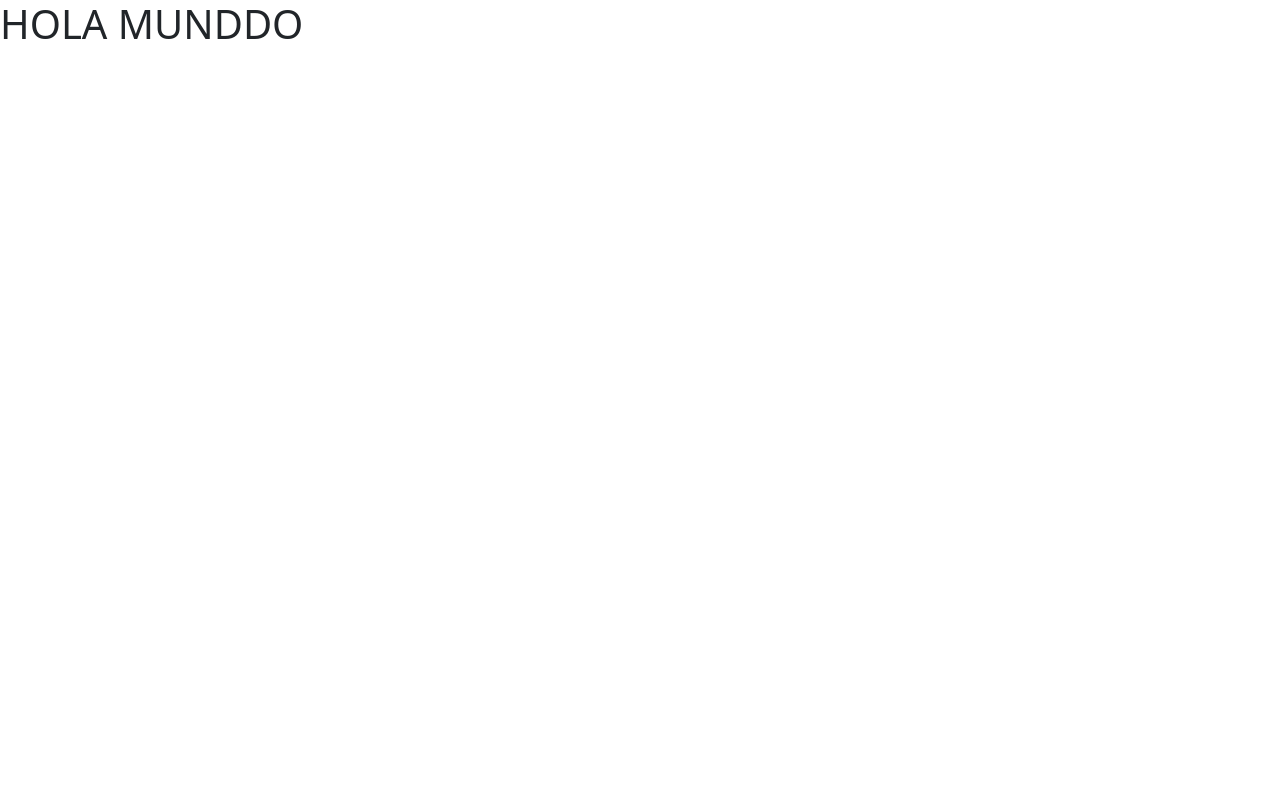
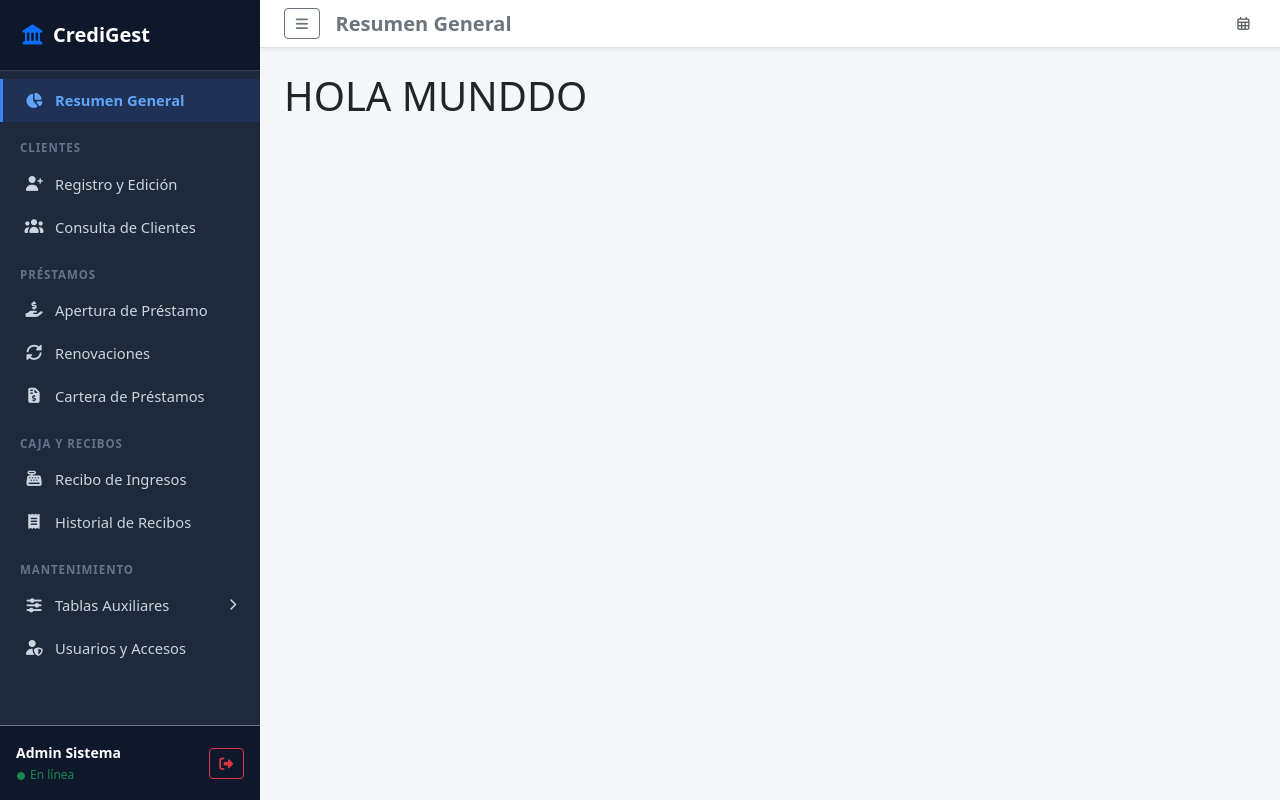
Before and after one commit to yelinsson23/sistema-prestamos, a PHP site: page / in a window 1280 px wide. Before the commit the page is almost empty. Run offline with PHP 8.4, Linux system fonts and the light colour scheme.

Commit message:
Se agrego navbar y se configuro para poder implementarlo en cualquier ventana

```diff
--- /dev/null
+++ b/bar.php
@@ -0,0 +1,99 @@
+    <nav id="sidebar" class="d-flex flex-column">
+        <!-- Logo / Nombre del Sistema -->
+        <div class="sidebar-header d-flex align-items-center justify-content-between">
+            <span class="fs-5 fw-bold text-white">
+                <i class="fas fa-landmark text-primary me-2"></i>CrediGest
+            </span>
+        </div>
+
+        <ul class="nav flex-column mb-auto pb-4">
+            <!-- Dashboard -->
+            <li class="nav-item mt-2">
+                <a href="#dashboard" class="nav-link active" data-vista="dashboard">
+                    <i class="fas fa-chart-pie menu-icon"></i> Resumen General
+                </a>
+            </li>
+
+            <!-- SECCIÓN 1: CLIENTES -->
+            <li class="sidebar-heading">Clientes</li>
+            <li class="nav-item">
+                <a href="#clientes-registro" class="nav-link" data-vista="clientes-registro">
+                    <i class="fas fa-user-plus menu-icon"></i> Registro y Edición
+                </a>
+            </li>
+            <li class="nav-item">
+                <a href="#clientes-consulta" class="nav-link" data-vista="clientes-consulta">
+                    <i class="fas fa-users menu-icon"></i> Consulta de Clientes
+                </a>
+            </li>
+
+            <!-- SECCIÓN 2: PRÉSTAMOS -->
+            <li class="sidebar-heading">Préstamos</li>
+            <li class="nav-item">
+                <a href="#prestamos-apertura" class="nav-link" data-vista="prestamos-apertura">
+                    <i class="fas fa-hand-holding-usd menu-icon"></i> Apertura de Préstamo
+                </a>
+            </li>
+            <li class="nav-item">
+                <a href="#prestamos-renovacion" class="nav-link" data-vista="prestamos-renovacion">
+                    <i class="fas fa-sync-alt menu-icon"></i> Renovaciones
+                </a>
+            </li>
+            <li class="nav-item">
+                <a href="#prestamos-consulta" class="nav-link" data-vista="prestamos-consulta">
+                    <i class="fas fa-file-invoice-dollar menu-icon"></i> Cartera de Préstamos
+                </a>
+            </li>
+
+            <!-- SECCIÓN 3: CAJA / RECIBOS -->
+            <li class="sidebar-heading">Caja y Recibos</li>
+            <li class="nav-item">
+                <a href="#recibos-cobro" class="nav-link" data-vista="recibos-cobro">
+                    <i class="fas fa-cash-register menu-icon"></i> Recibo de Ingresos
+                </a>
+            </li>
+            <li class="nav-item">
+                <a href="#recibos-historial" class="nav-link" data-vista="recibos-historial">
+                    <i class="fas fa-receipt menu-icon"></i> Historial de Recibos
+                </a>
+            </li>
+
+            <!-- SECCIÓN 4: MANTENIMIENTO / CONFIGURACIÓN -->
+            <li class="sidebar-heading">Mantenimiento</li>
+            <li class="nav-item">
+                <a class="nav-link" data-bs-toggle="collapse" href="#menuCatalogos" role="button" aria-expanded="false">
+                    <i class="fas fa-sliders-h menu-icon"></i> Tablas Auxiliares
+                    <i class="fas fa-chevron-right chevron-icon"></i>
+                </a>
+                <div class="collapse submenu" id="menuCatalogos">
+                    <ul class="nav flex-column">
+                        <li class="nav-item">
+                            <a href="#cat-tipos-prestamo" class="nav-link" data-vista="cat-tipos-prestamo">Tipos de Préstamo</a>
+                        </li>
+                        <li class="nav-item">
+                            <a href="#cat-documentos" class="nav-link" data-vista="cat-documentos">Tipos de Documento</a>
+                        </li>
+                        <li class="nav-item">
+                            <a href="#cat-metodos-pago" class="nav-link" data-vista="cat-metodos-pago">Métodos de Pago</a>
+                        </li>
+                    </ul>
+                </div>
+            </li>
+            <li class="nav-item">
+                <a href="#config-usuarios" class="nav-link" data-vista="config-usuarios">
+                    <i class="fas fa-user-shield menu-icon"></i> Usuarios y Accesos
+                </a>
+            </li>
+        </ul>
+
+        <!-- Pie del Sidebar (Usuario en sesión) -->
+        <div class="p-3 border-top border-secondary d-flex align-items-center justify-content-between" style="background-color: #0f172a;">
+            <div class="small">
+                <div class="text-white fw-semibold" id="lblUsuarioSesion">Admin Sistema</div>
+                <span class="text-success" style="font-size: 0.75rem;"><i class="fas fa-circle me-1" style="font-size: 0.5rem;"></i>En línea</span>
+            </div>
+            <button class="btn btn-sm btn-outline-danger" title="Cerrar sesión">
+                <i class="fas fa-sign-out-alt"></i>
+            </button>
+        </div>
+    </nav>
--- a/head.php
+++ b/head.php
@@ -6,4 +6,6 @@
 
     <link rel="stylesheet" href="src/css/datatables.min.css">
 
-    <link rel="stylesheet" href="src/css/fontawesome.min.css">
+    <link rel="stylesheet" href="src/css/all.min.css">
+
+    <link rel="stylesheet" href="src/css/navbar.css">
--- a/index.php
+++ b/index.php
@@ -1,10 +1,41 @@
 <!DOCTYPE html>
 <html lang="en">
+
 <head>
     <?php include("head.php") ?>
 </head>
+
 <body>
-    <h1>HOLA MUNDDO</h1>
+    <div class="d-flex">
+        <?php
+        include("bar.php");
+
+        ?>
+        <!-- ÁREA DE CONTENIDO PRINCIPAL -->
+        <div class="flex-grow-1 d-flex flex-column">
+            <!-- Barra Superior (Navbar) -->
+            <header class="navbar navbar-light bg-white border-bottom px-4 py-2 shadow-sm">
+                <div class="d-flex align-items-center">
+                    <button class="btn btn-outline-secondary btn-sm me-3" id="btnToggleSidebar">
+                        <i class="fas fa-bars"></i>
+                    </button>
+                    <h5 class="mb-0 fw-semibold text-secondary" id="tituloModuloActual">Resumen General</h5>
+                </div>
+                <div class="text-muted small">
+                    <i class="far fa-calendar-alt me-1"></i> <span id="fechaActual"></span>
+                </div>
+            </header>
+
+            <!-- Contenedor dinámico donde se cargan las vistas/módulos -->
+            <main class="p-4" id="contenedorVistas">
+                <!-- Aquí cargas tus archivos PHP o muestras/ocultas las vistas -->
+
+                <h1>HOLA MUNDDO</h1>
+            </main>
+        </div>
+    </div>
+
     <?php include("scripts.php"); ?>
 </body>
+
 </html>
--- /dev/null
+++ b/src/css/navbar.css
@@ -0,0 +1,69 @@
+body {
+            overflow-x: hidden;
+            background-color: #f4f6f9;
+        }
+        /* Estructura del Sidebar */
+        #sidebar {
+            min-width: 260px;
+            max-width: 260px;
+            min-height: 100vh;
+            background-color: #1e293b; /* Azul pizarra oscuro */
+            color: #cbd5e1;
+            transition: all 0.3s;
+        }
+        #sidebar.collapsed {
+            margin-left: -260px;
+        }
+        .sidebar-header {
+            padding: 1.25rem;
+            background-color: #0f172a;
+            border-bottom: 1px solid #334155;
+        }
+        /* Títulos de las 4 secciones */
+        .sidebar-heading {
+            font-size: 0.72rem;
+            font-weight: 700;
+            text-transform: uppercase;
+            letter-spacing: 0.08em;
+            color: #64748b;
+            padding: 1.1rem 1.25rem 0.35rem;
+        }
+        /* Enlaces del menú */
+        #sidebar .nav-link {
+            color: #cbd5e1;
+            padding: 0.65rem 1.25rem;
+            font-size: 0.92rem;
+            display: flex;
+            align-items: center;
+            border-left: 3px solid transparent;
+            transition: all 0.2s;
+        }
+        #sidebar .nav-link:hover {
+            background-color: #334155;
+            color: #ffffff;
+        }
+        #sidebar .nav-link.active {
+            background-color: #2563eb25;
+            color: #60a5fa;
+            border-left-color: #3b82f6;
+            font-weight: 600;
+        }
+        #sidebar .nav-link i.menu-icon {
+            width: 22px;
+            font-size: 0.95rem;
+            margin-right: 10px;
+            text-align: center;
+        }
+        /* Submenús */
+        .submenu .nav-link {
+            padding-left: 3rem !important;
+            font-size: 0.86rem !important;
+        }
+        .chevron-icon {
+            margin-left: auto;
+            font-size: 0.75rem;
+            transition: transform 0.2s;
+        }
+        [aria-expanded="true"] .chevron-icon {
+            transform: rotate(90deg);
+        }
```
Also changed, not shown: navbar.php (added, +170 -0 lines), src/css/all.min.css (renamed from src/fontawesome-free-7.3.1-web/css/all.min.css), src/webfonts/fa-brands-400.woff2 (added), src/webfonts/fa-regular-400.woff2 (added), src/webfonts/fa-solid-900.woff2 (added), src/webfonts/fa-v4compatibility.woff2 (added).
